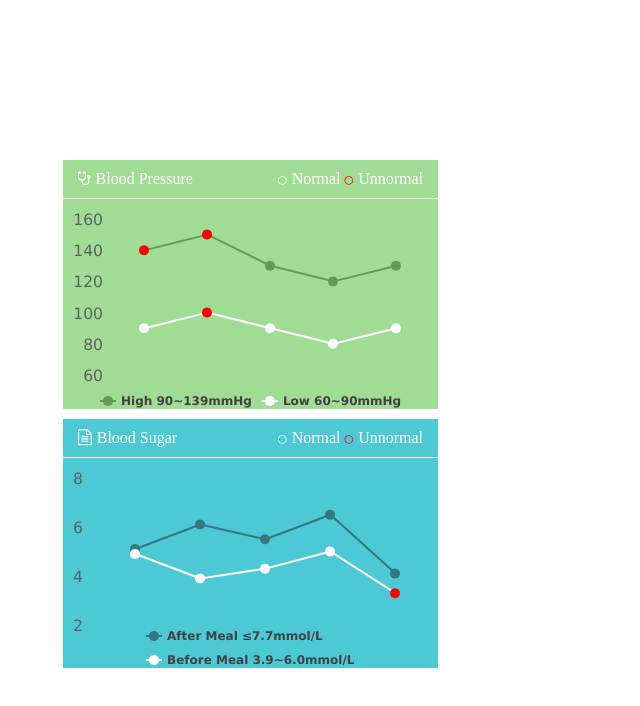
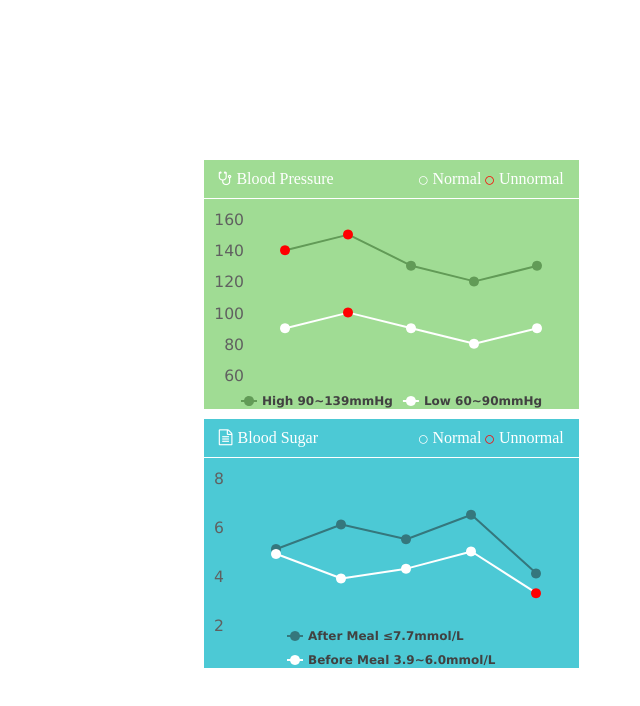
Before and after one commit to honglio/MobileChart, a plain HTML site: page index.html in a window 1280 px wide. Shown: the whole page, without its empty margins (257-897 px from the left). Drawn offline with Linux system fonts and the light colour scheme.

```diff
--- a/index.html
+++ b/index.html
@@ -9,7 +9,7 @@
 </head>
 
 <body>
-    <div style="width:375px;height:667px;left:25%;top:20%;position:absolute;">
+    <div style="width:375px;height:667px;left:36%;top:20%;position:absolute;">
         <div class="container-bp">
             <div class="title clearfix">
                 <div class="name">
```
